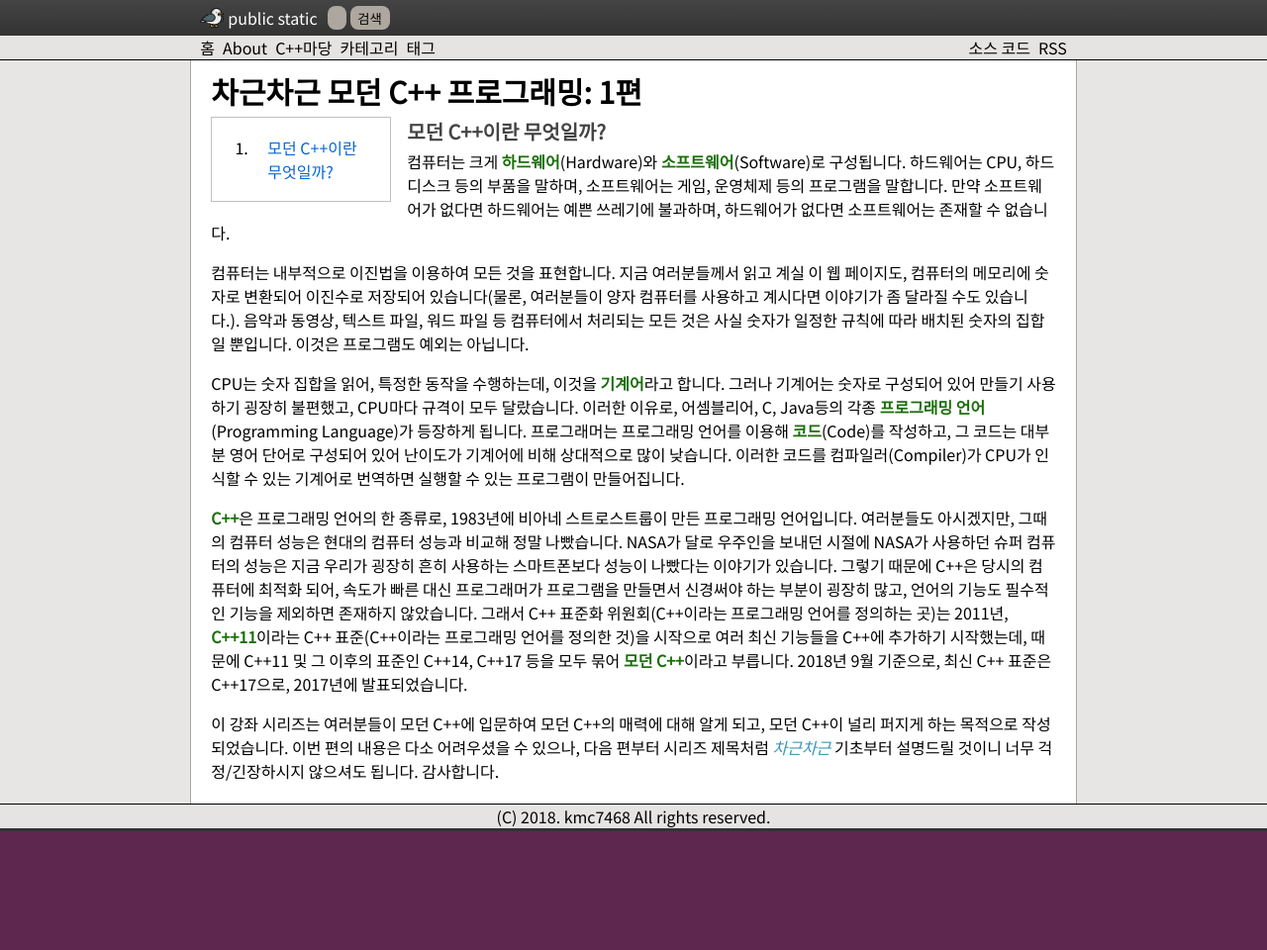
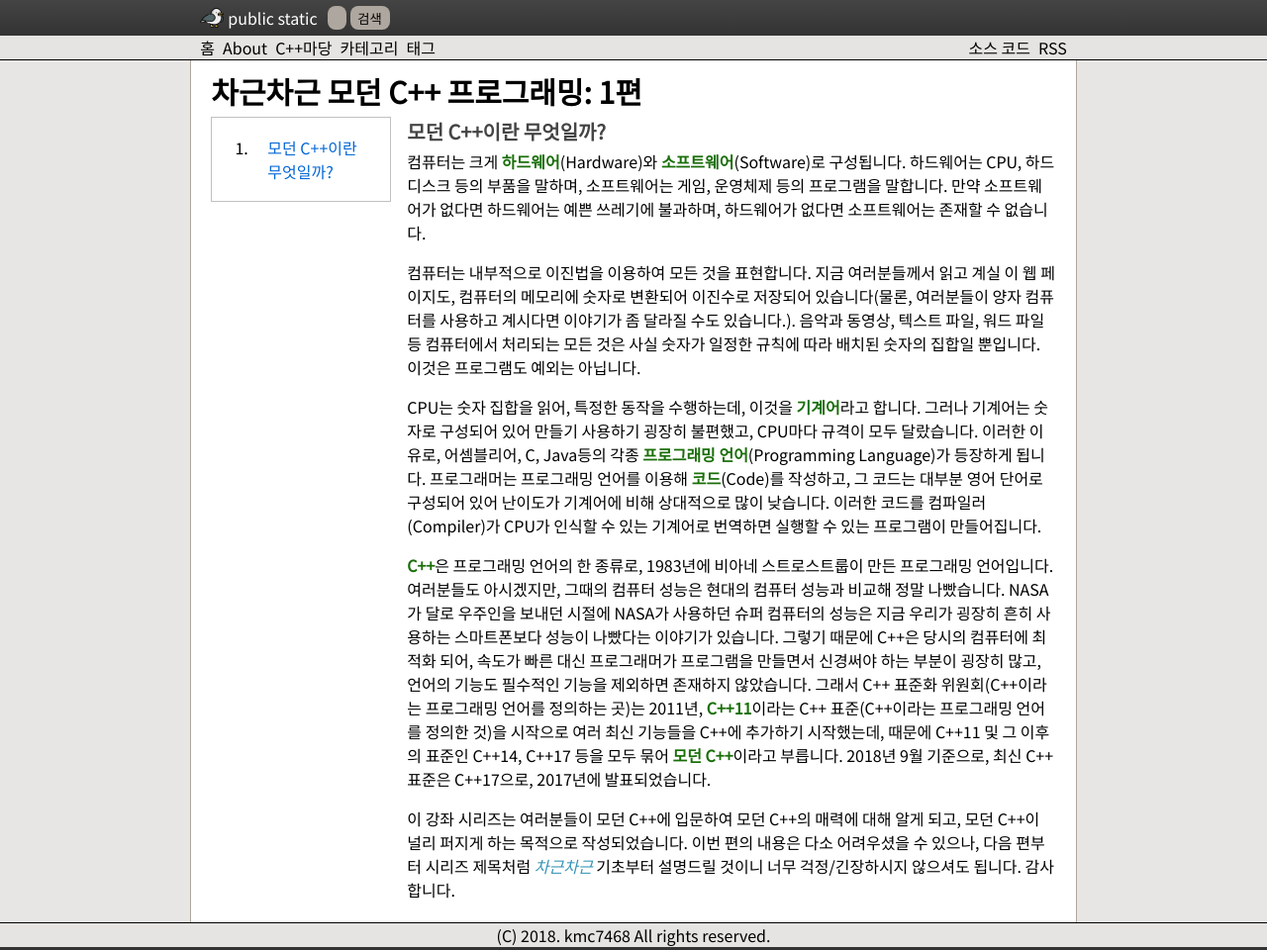
Before and after one commit to kmc7468/kmc7468.github.io, a Jekyll site: the page built from cppground/modern/1.md, in a window 1280 px wide. Shown: the whole page at 99% size. Built offline with Jekyll 4.4.1, drawn with Linux system fonts in a browser that asks for light colours; comment, search, counter and statistics services are not loaded; before the commit the page ends 900 px from its top, so only the background shows below that.

Commit message:
우분투 스킨의 시리즈 기능 개선
데스크톱에서 목차와 내용이 제대로 분리되지 않던 버그를 수정하였습니다.

```diff
--- a/_layouts/series.html
+++ b/_layouts/series.html
@@ -5,6 +5,7 @@ layout: page
 <html>
 <head>
 	<link rel="stylesheet" href="{{ site.baseurl }}/css/series.css" />
+	<link rel="stylesheet" href="{{ site.baseurl }}/css/series_desktop.css" />
 </head>
 <body>
 	<aside class="side-bar" id="series">
--- /dev/null
+++ b/css/series_desktop.scss
@@ -0,0 +1,9 @@
+---
+---
+
+@media(min-width: 600px) {
+	.content#content-series {
+		margin-top: 0px;
+		margin-left: 198px;
+	}
+}
```
